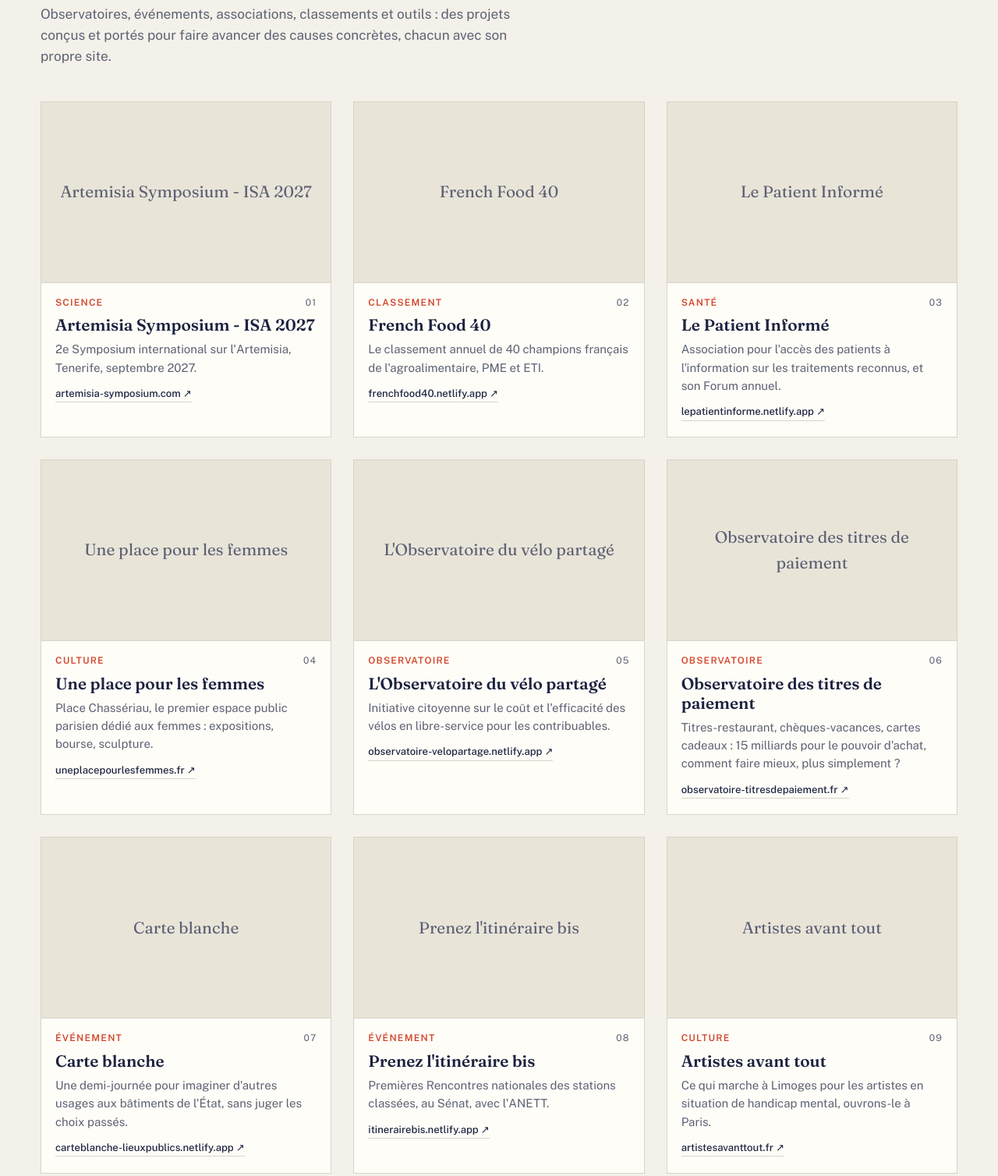
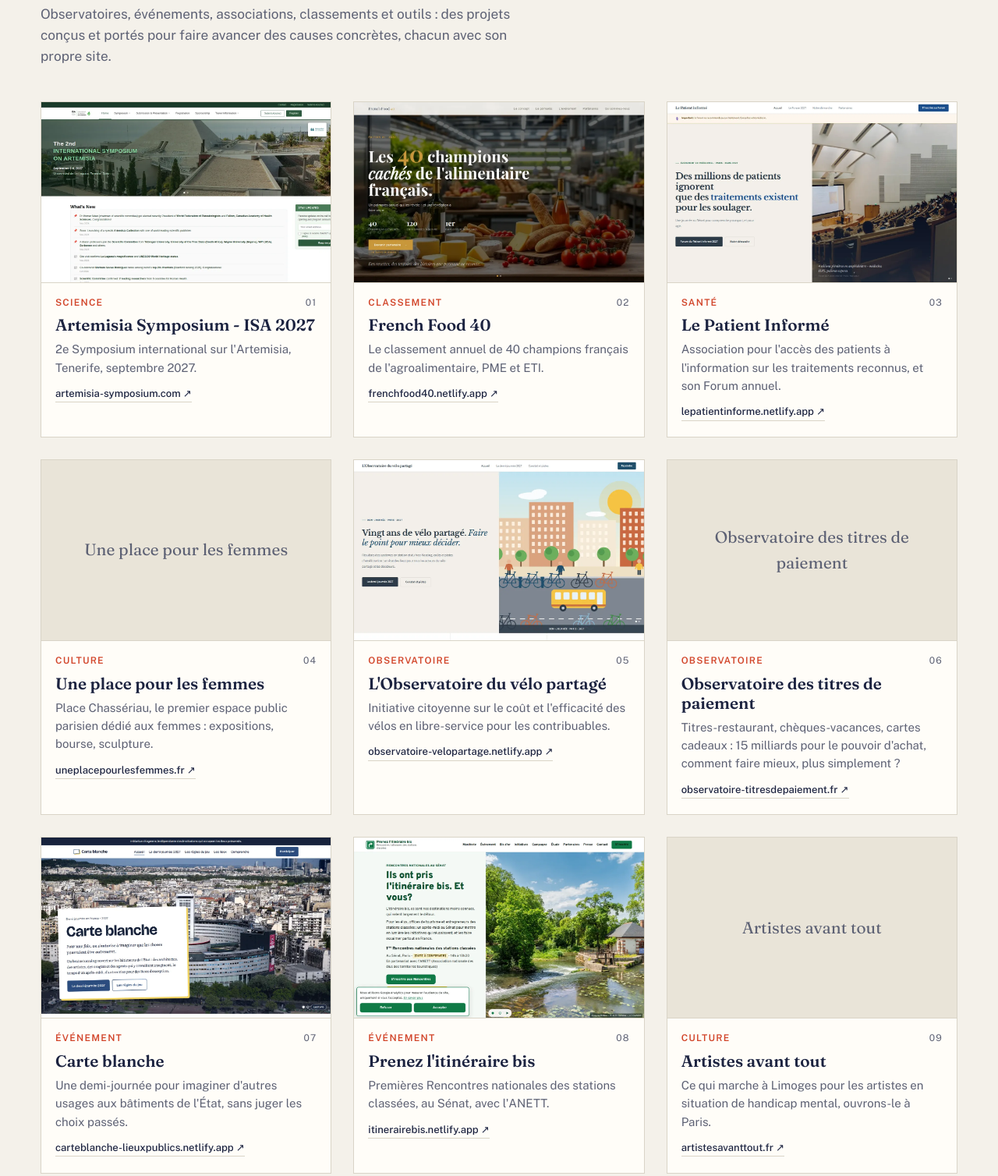
Before and after one commit to anouvion/institut-interet-general, a website: page public/index.html in a window 1280 px wide. Shown: the part 300-1808 px from the top of the page at 78% size. Drawn offline with nearby package versions, Linux system fonts and the light colour scheme.

Commit message:
Captures automatiques du 2026-11-24

```diff
--- a/public/index.html
+++ b/public/index.html
@@ -123,17 +123,17 @@ footer .upd{margin-top:8px}
     <!-- GRID:START -->
     <ul class="grid">
       <li class="card"><a href="https://artemisia-symposium.com" target="_blank" rel="noopener">
-        <figure class="shot empty" aria-hidden="true">Artemisia Symposium - ISA 2027</figure>
+        <figure class="shot"><img src="/img/captures/isa2027.webp" alt="Page d'accueil du site Artemisia Symposium - ISA 2027" width="1200" height="750" loading="eager"></figure>
         <div class="body"><div class="meta"><span class="cat">Science</span><span>01</span></div>
         <h2>Artemisia Symposium - ISA 2027</h2><p>2e Symposium international sur l'Artemisia, Tenerife, septembre 2027.</p><span class="domain">artemisia-symposium.com ↗</span></div>
       </a></li>
       <li class="card"><a href="https://frenchfood40.netlify.app" target="_blank" rel="noopener">
-        <figure class="shot empty" aria-hidden="true">French Food 40</figure>
+        <figure class="shot"><img src="/img/captures/french-food-40.webp" alt="Page d'accueil du site French Food 40" width="1200" height="750" loading="eager"></figure>
         <div class="body"><div class="meta"><span class="cat">Classement</span><span>02</span></div>
         <h2>French Food 40</h2><p>Le classement annuel de 40 champions français de l'agroalimentaire, PME et ETI.</p><span class="domain">frenchfood40.netlify.app ↗</span></div>
       </a></li>
       <li class="card"><a href="https://lepatientinforme.netlify.app" target="_blank" rel="noopener">
-        <figure class="shot empty" aria-hidden="true">Le Patient Informé</figure>
+        <figure class="shot"><img src="/img/captures/patient-informe.webp" alt="Page d'accueil du site Le Patient Informé" width="1200" height="750" loading="eager"></figure>
         <div class="body"><div class="meta"><span class="cat">Santé</span><span>03</span></div>
         <h2>Le Patient Informé</h2><p>Association pour l'accès des patients à l'information sur les traitements reconnus, et son Forum annuel.</p><span class="domain">lepatientinforme.netlify.app ↗</span></div>
       </a></li>
@@ -143,7 +143,7 @@ footer .upd{margin-top:8px}
         <h2>Une place pour les femmes</h2><p>Place Chassériau, le premier espace public parisien dédié aux femmes : expositions, bourse, sculpture.</p><span class="domain">uneplacepourlesfemmes.fr ↗</span></div>
       </a></li>
       <li class="card"><a href="https://observatoire-velopartage.netlify.app" target="_blank" rel="noopener">
-        <figure class="shot empty" aria-hidden="true">L'Observatoire du vélo partagé</figure>
+        <figure class="shot"><img src="/img/captures/observatoire-velopartage.webp" alt="Page d'accueil du site L'Observatoire du vélo partagé" width="1200" height="750" loading="lazy"></figure>
         <div class="body"><div class="meta"><span class="cat">Observatoire</span><span>05</span></div>
         <h2>L'Observatoire du vélo partagé</h2><p>Initiative citoyenne sur le coût et l'efficacité des vélos en libre-service pour les contribuables.</p><span class="domain">observatoire-velopartage.netlify.app ↗</span></div>
       </a></li>
@@ -153,12 +153,12 @@ footer .upd{margin-top:8px}
         <h2>Observatoire des titres de paiement</h2><p>Titres-restaurant, chèques-vacances, cartes cadeaux : 15 milliards pour le pouvoir d'achat, comment faire mieux, plus simplement ?</p><span class="domain">observatoire-titresdepaiement.fr ↗</span></div>
       </a></li>
       <li class="card"><a href="https://carteblanche-lieuxpublics.netlify.app" target="_blank" rel="noopener">
-        <figure class="shot empty" aria-hidden="true">Carte blanche</figure>
+        <figure class="shot"><img src="/img/captures/carte-blanche.webp" alt="Page d'accueil du site Carte blanche" width="1200" height="750" loading="lazy"></figure>
         <div class="body"><div class="meta"><span class="cat">Événement</span><span>07</span></div>
         <h2>Carte blanche</h2><p>Une demi-journée pour imaginer d'autres usages aux bâtiments de l'État, sans juger les choix passés.</p><span class="domain">carteblanche-lieuxpublics.netlify.app ↗</span></div>
       </a></li>
       <li class="card"><a href="https://itinerairebis.netlify.app" target="_blank" rel="noopener">
-        <figure class="shot empty" aria-hidden="true">Prenez l'itinéraire bis</figure>
+        <figure class="shot"><img src="/img/captures/itineraire-bis.webp" alt="Page d'accueil du site Prenez l'itinéraire bis" width="1200" height="750" loading="lazy"></figure>
         <div class="body"><div class="meta"><span class="cat">Événement</span><span>08</span></div>
         <h2>Prenez l'itinéraire bis</h2><p>Premières Rencontres nationales des stations classées, au Sénat, avec l'ANETT.</p><span class="domain">itinerairebis.netlify.app ↗</span></div>
       </a></li>
@@ -168,17 +168,17 @@ footer .upd{margin-top:8px}
         <h2>Artistes avant tout</h2><p>Ce qui marche à Limoges pour les artistes en situation de handicap mental, ouvrons-le à Paris.</p><span class="domain">artistesavanttout.fr ↗</span></div>
       </a></li>
       <li class="card"><a href="https://retour-usager.netlify.app" target="_blank" rel="noopener">
-        <figure class="shot empty" aria-hidden="true">RetourUsager</figure>
+        <figure class="shot"><img src="/img/captures/retour-usager.webp" alt="Page d'accueil du site RetourUsager" width="1200" height="750" loading="lazy"></figure>
         <div class="body"><div class="meta"><span class="cat">Outil</span><span>10</span></div>
         <h2>RetourUsager</h2><p>Recueillir l'avis structuré des usagers sur les services publics.</p><span class="domain">retour-usager.netlify.app ↗</span></div>
       </a></li>
       <li class="card"><a href="https://cafe-felix.netlify.app" target="_blank" rel="noopener">
-        <figure class="shot empty" aria-hidden="true">Café Félix</figure>
+        <figure class="shot"><img src="/img/captures/cafe-felix.webp" alt="Page d'accueil du site Café Félix" width="1200" height="750" loading="lazy"></figure>
         <div class="body"><div class="meta"><span class="cat">Quartier</span><span>11</span></div>
         <h2>Café Félix</h2><p>Projet de café associatif de quartier près de Félix Faure, Paris 15e.</p><span class="domain">cafe-felix.netlify.app ↗</span></div>
       </a></li>
       <li class="card"><a href="https://artemisia-connect.org" target="_blank" rel="noopener">
-        <figure class="shot empty" aria-hidden="true">Artemisia Connect</figure>
+        <figure class="shot"><img src="/img/captures/artemisia-connect.webp" alt="Page d'accueil du site Artemisia Connect" width="1200" height="750" loading="lazy"></figure>
         <div class="body"><div class="meta"><span class="cat">Science</span><span>12</span></div>
         <h2>Artemisia Connect</h2><p>Communauté scientifique internationale des chercheurs et chercheuses sur l'Artemisia.</p><span class="domain">artemisia-connect.org ↗</span></div>
       </a></li>
```
Also changed, not shown: public/img/captures/artemisia-connect.webp (added), public/img/captures/cafe-felix.webp (added), public/img/captures/carte-blanche.webp (added), public/img/captures/french-food-40.webp (added), public/img/captures/isa2027.webp (added), public/img/captures/itineraire-bis.webp (added), public/img/captures/observatoire-velopartage.webp (added), public/img/captures/patient-informe.webp (added), public/img/captures/retour-usager.webp (added), public/img/og.webp (added).
